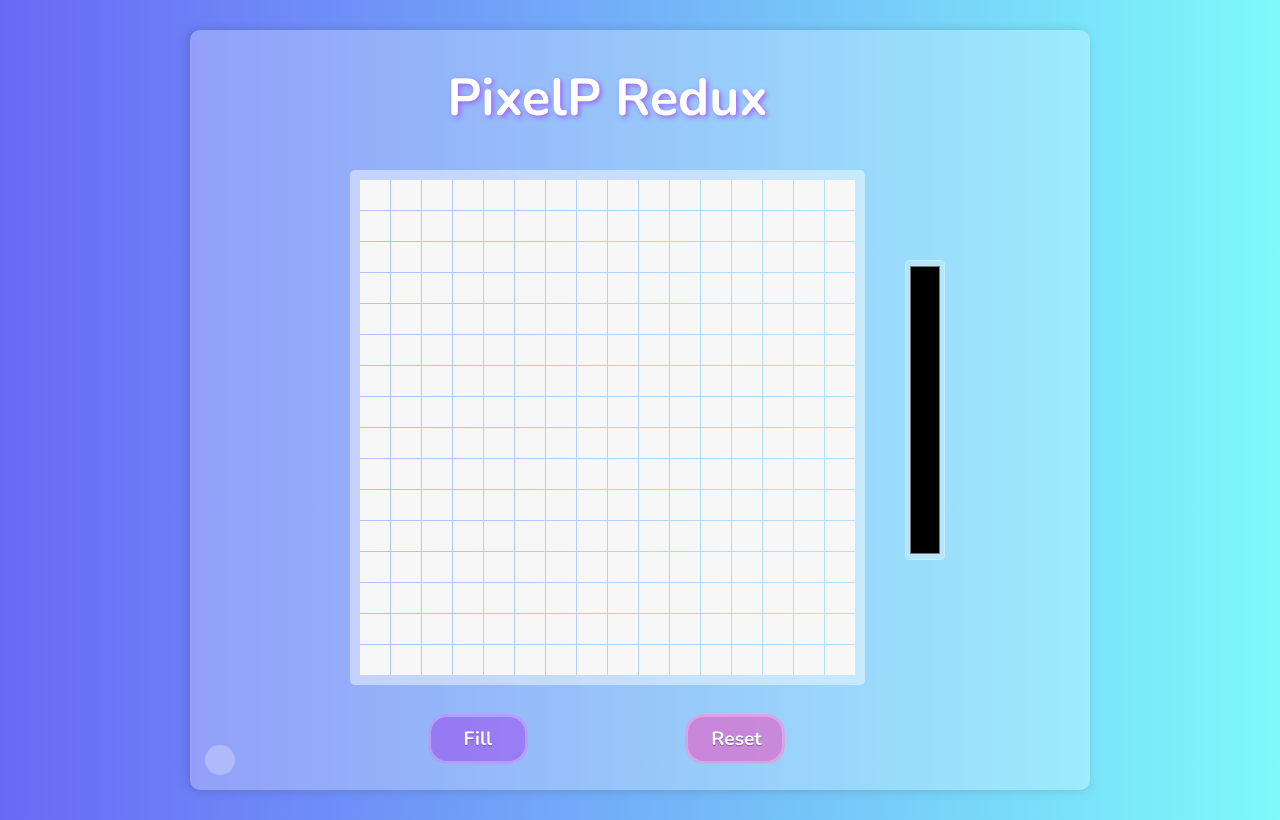
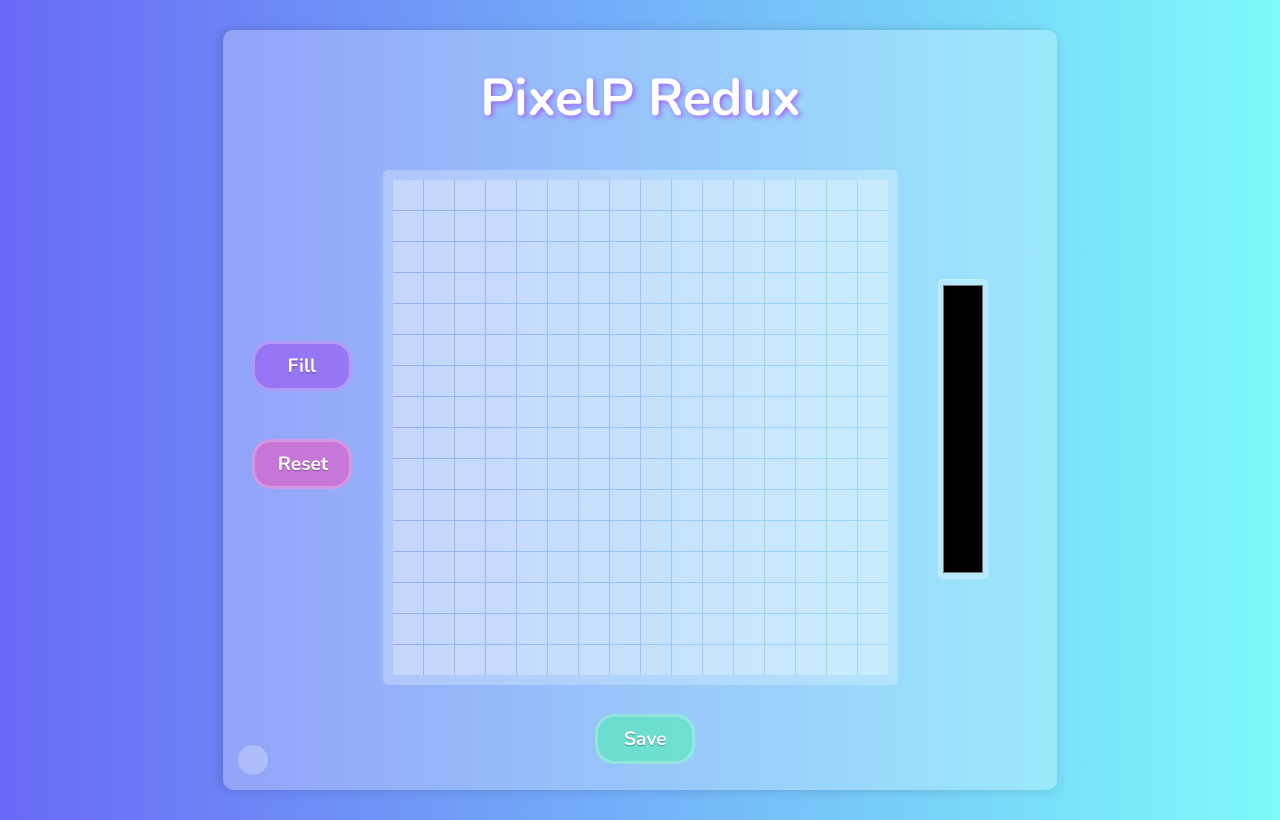
Before and after one commit to nekacurry/FEW-2.3-pixel-art, a React (Create React App) app: page / in a window 1280 px wide. Built offline with nearby package versions, Linux system fonts and the light colour scheme.

Commit message:
added save

```diff
--- a/package.json
+++ b/package.json
@@ -15,7 +15,13 @@
     "@testing-library/jest-dom": "^5.11.4",
     "@testing-library/react": "^11.1.0",
     "@testing-library/user-event": "^12.1.10",
+    "blob-stream": "^0.1.3",
+    "downloadjs": "^1.4.7",
+    "file-saver": "^2.0.5",
+    "gif-encoder": "^0.7.2",
+    "html-to-image": "^1.6.2",
     "react": "^17.0.2",
+    "react-component-export-image": "^1.0.6",
     "react-dom": "^17.0.2",
     "react-redux": "^7.2.4",
     "react-router-dom": "^5.2.0",
--- a/src/App.js
+++ b/src/App.js
@@ -3,6 +3,7 @@ import Grid from './components/Grid'
 import ColorPicker from './components/ColorPicker';
 import Buttons from './components/Buttons';
 import Footer from './components/Footer';
+// import Save from './components/Save';
 
 
 
@@ -15,6 +16,7 @@ function App() {
      <Grid />
      <ColorPicker />
      <Buttons />
+     {/* <Save /> */}
      <Footer />
     </div>
   );
--- a/src/components/Grid.js
+++ b/src/components/Grid.js
@@ -1,5 +1,7 @@
 import { useSelector, useDispatch } from 'react-redux';
 import { setColor } from '../actions/index'
+import { useRef } from 'react'
+import { exportComponentAsPNG } from 'react-component-export-image'
 
 
 function Grid() {
@@ -7,12 +9,21 @@ function Grid() {
   const selectedColor = useSelector(state => state.color)
   const dispatch = useDispatch()
 
+  const panelRef = useRef()
+
   return (
-    <div className='Grid'>
-      {arr.map((color, i) => <div
-        style ={{ backgroundColor: color}}
-        onClick={() => dispatch(setColor(selectedColor, i))}
-      />)}
+    <div>
+      <div className='Grid' ref={panelRef}>
+        {arr.map((color, i) => <div
+          style ={{ backgroundColor: color}}
+          onClick={() => dispatch(setColor(selectedColor, i))}
+        />)}
+      </div>
+      <button
+        onClick={() => exportComponentAsPNG(panelRef, { html2CanvasOptions: {backgroundColor: null}})}
+        className='save-btn'>
+          Save
+        </button>
     </div>
   )
 }
--- a/src/index.css
+++ b/src/index.css
@@ -37,7 +37,7 @@ code {
   --col-center: calc((var(--tile-size) * 16) + 35px);
   --grid-height: calc(var(--tile-size) * 16);
 
-  width: calc(var(--tile-size) * (8 + 2 + 10 + 2 + 8));
+  width: calc(var(--tile-size) * (8 + 2 + 10 + 2 + 5.8));
   margin: auto;
   margin-top: 30px;
   margin-bottom: 30px;
@@ -52,7 +52,7 @@ code {
 
   grid-template-areas:
   "h h h"
-  ". c l"
+  "l c r"
   "f b .";
 }
 
@@ -68,17 +68,23 @@ h1.App-title {
 
 /* Buttons */
 
+.save-btn {
+  grid-area: b;
+  margin-top: 20px;
+}
+
 .buttons {
-  grid-area: b;
+  grid-area: l;
   align-self: center;
   display: flex;
-  justify-content: space-around;
+  align-content: flex-end;
+  flex-direction: column;
 }
 
-button.fill-button, button.reset-button {
+button.fill-button, button.reset-button, button.save-btn {
   display:inline-block;
   padding:0.3em 1.2em;
-  margin:0 0.1em 0.1em 0;
+  margin:1.5em 1em 1em 1.5em;
   border:0.16em solid rgba(255,255,255,0);
   border-radius: 1em;
   box-sizing: border-box;
@@ -92,6 +98,10 @@ button.fill-button, button.reset-button {
   font-size: 1.2rem;
   border-color: var(--bg-color);
   font-family: 'Nunito';
+}
+
+button.save-btn {
+  background-color: #4ef1b38f;
 }
 
 button.fill-button {
@@ -110,17 +120,23 @@ button.reset-button:hover {
   background-color: #d444a7d2;
 }
 
+button.save-btn:hover {
+  background-color: #3dc08eb6;
+}
+
+
 /* Color Picker */
 
 .picker {
-  grid-area: l;
+  grid-area: r;
   display: flex;
   justify-content: flex-start;
   align-items: center;
+  margin-top: 37px;
 }
 
 .picker > input {
-  width: 40px;
+  width: 50px;
   height: 300px;
   background-color: var(--bg-color);
   border-color: var(--bg-color);
@@ -136,7 +152,7 @@ button.reset-button:hover {
   grid-gap: 1px;
   align-self: flex-start;
   grid-area: c;
-  background-color: var(--bg-color);
+  /* background-color: var(--bg-color); */
   border: solid 10px var(--bg-color);
   border-radius: var(--border-r);
 }
@@ -145,6 +161,7 @@ button.reset-button:hover {
   width: var(--tile-size);
   height: var(--tile-size);
 }
+
 
 /* Footer */
 
@@ -211,7 +228,7 @@ button.reset-button:hover {
 } */
 
 .wrapper .github:hover {
-  background-color: #94eca38e;
+  background-color: #2b2b2b42;
   color: #ffffff;
 }
 
--- a/src/reducers/gridReducer.js
+++ b/src/reducers/gridReducer.js
@@ -1,9 +1,10 @@
-import { SET_COLOR, FILL_COLOR, RESET } from '../actions';
+import { SET_COLOR, FILL_COLOR, RESET} from '../actions';
+
 
 const defaultGrid = () => {
   const arr = []
   for (let i = 0; i < 256; i += 1 ) {
-    arr.push('#f7f7f7')
+    arr.push('#ffffff75')
   }
   return arr
 }
```
Also changed, not shown: src/actions/index.js (+8 -0 lines), src/bg.png (added), 1 other file (tests, documents, lock files or other folders).
